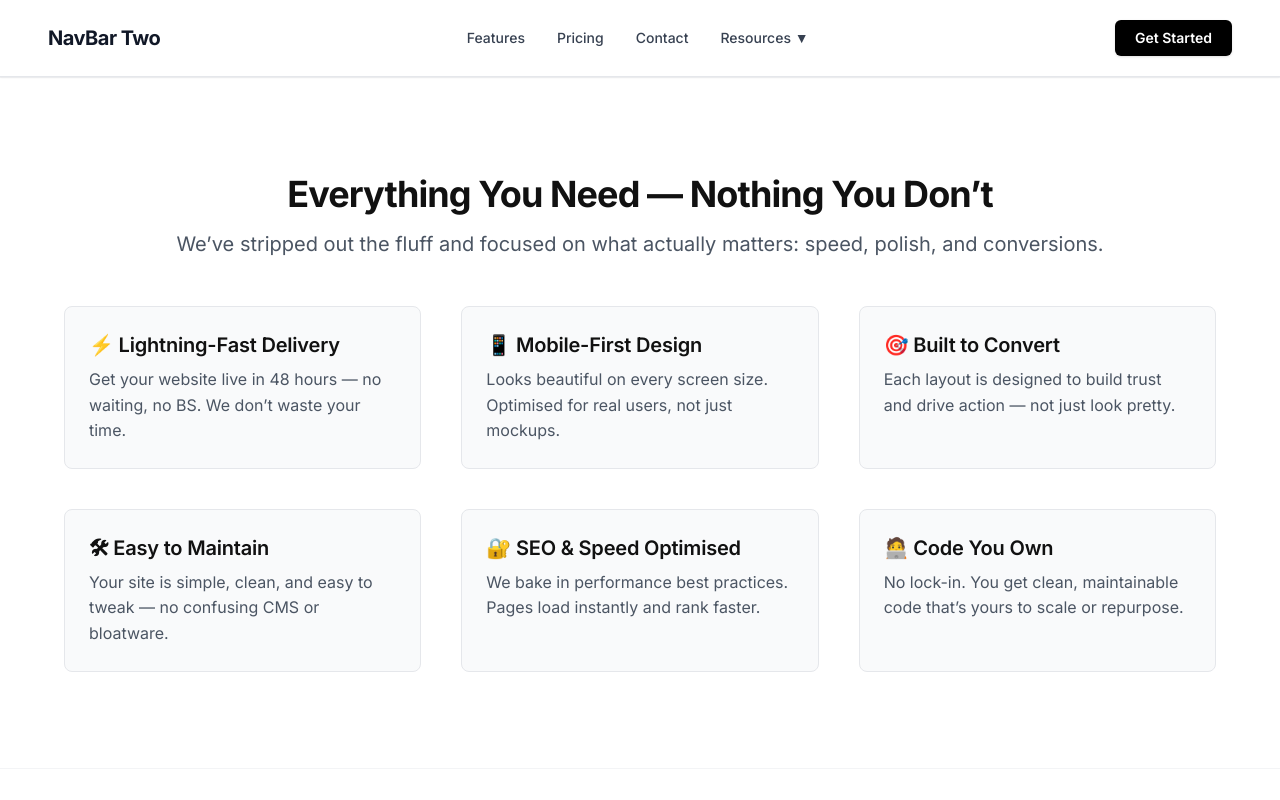
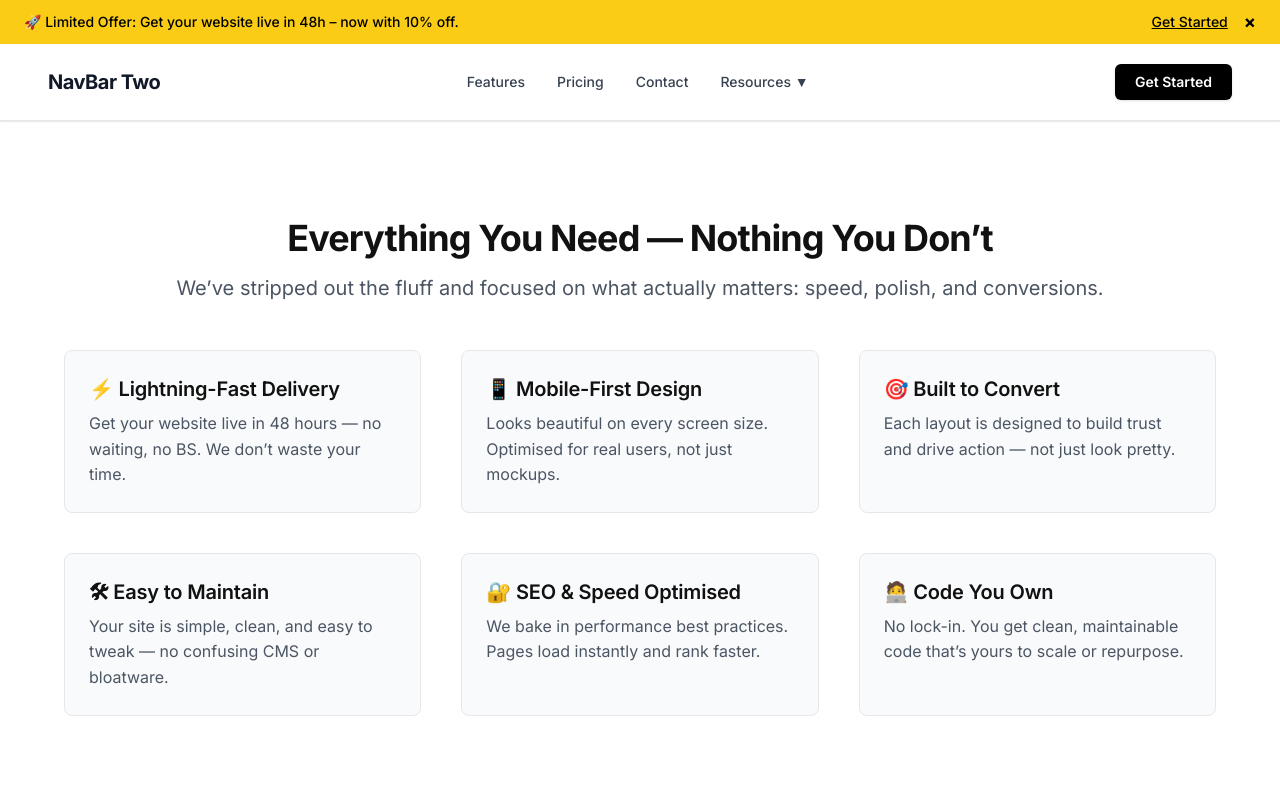
Before and after one commit to lukevonbergen/web-base, a Next.js app: page /trims in a window 1280 px wide. Shown: the top 800 px of the page. Built offline with nearby package versions, Linux system fonts and the light colour scheme.

Commit message:
Update layout.jsx

```diff
--- a/app/trims/layout.jsx
+++ b/app/trims/layout.jsx
@@ -1,9 +1,11 @@
 import NavBar from "@/components/navigation/Nav_2";
 import Footer from "@/components/footer/Footer_1";
+import Banner from "@/components/banner/Banner_1";
 
 export default function TrimsLayout({ children }) {
   return (
     <div className="flex flex-col min-h-screen">
+      <Banner />
       <NavBar />
       <main className="flex-1">{children}</main>
       <Footer />
```
